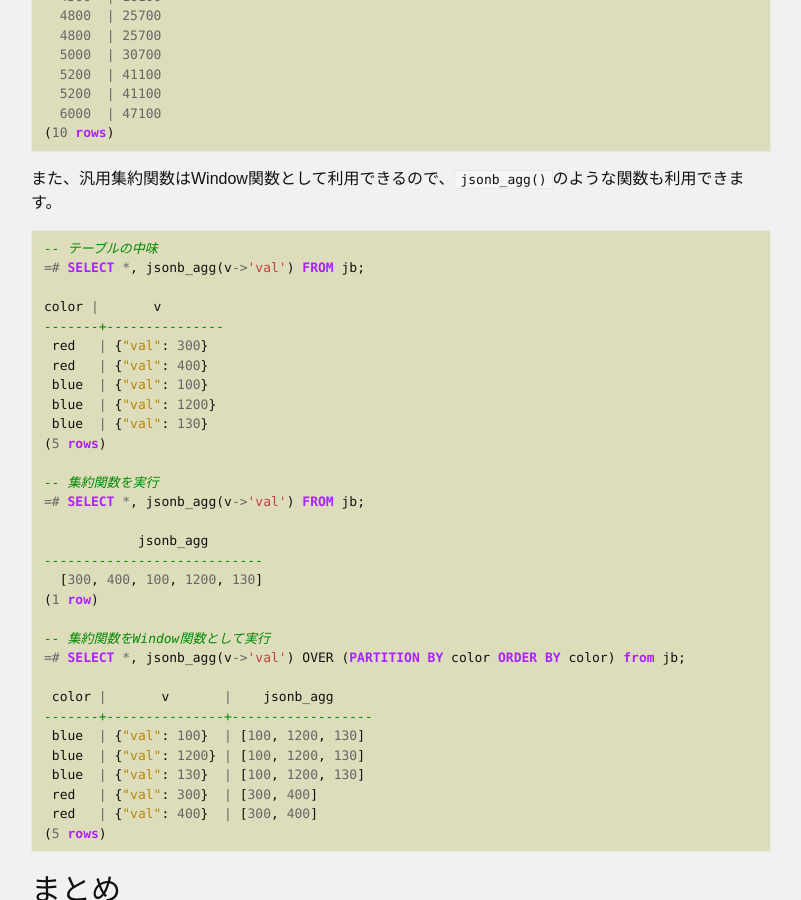
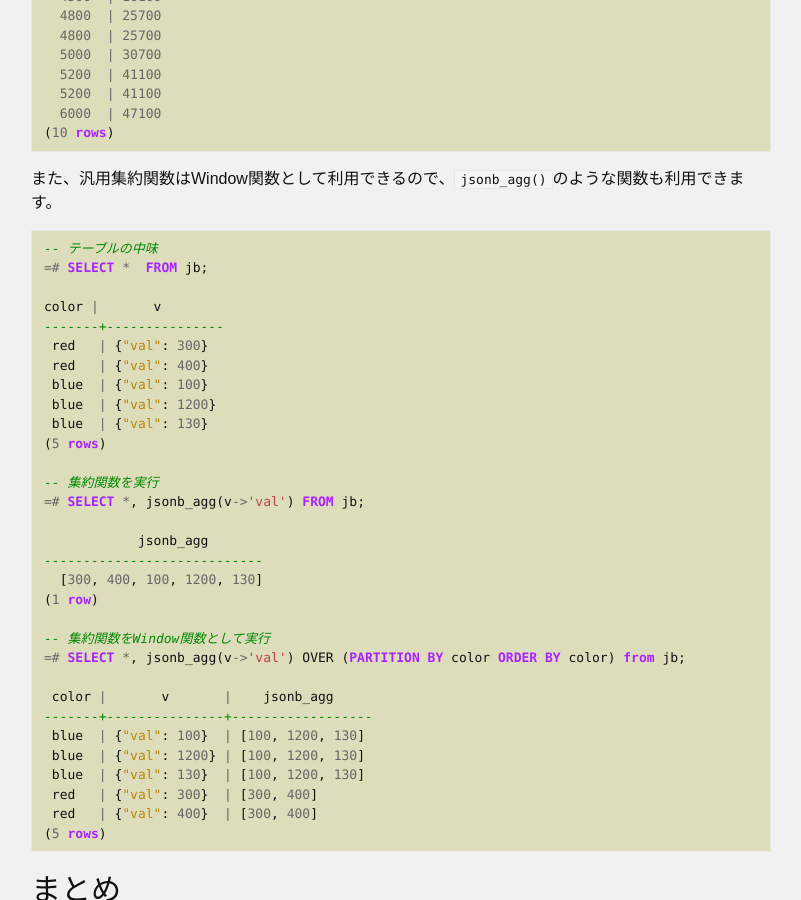
Before and after one commit to MasahikoSawada/masahikosawada.github.io, a Jekyll site: the page built from _posts/2018-07-05-Window-Function-and-Aggregate-Function.md, in a window 1280 px wide and 900 px high, scrolled down 2647 px. Shown: the whole window, without its empty margins (239-1040 px from the left). Built offline with Jekyll 4.4.1, drawn with Linux system fonts in a browser that asks for light colours; comment, search, counter and statistics services are not loaded.

Commit message:
Post: Fix a type.

````diff
--- a/_posts/2018-07-05-Window-Function-and-Aggregate-Function.md
+++ b/_posts/2018-07-05-Window-Function-and-Aggregate-Function.md
@@ -103,7 +103,7 @@ SELECT salary, sum(salary) OVER (ORDER BY salary) FROM empsalary;
 
 ```sql
 -- テーブルの中味
-=# SELECT *, jsonb_agg(v->'val') FROM jb;
+=# SELECT *  FROM jb;
 
 color |       v
 -------+---------------
````
